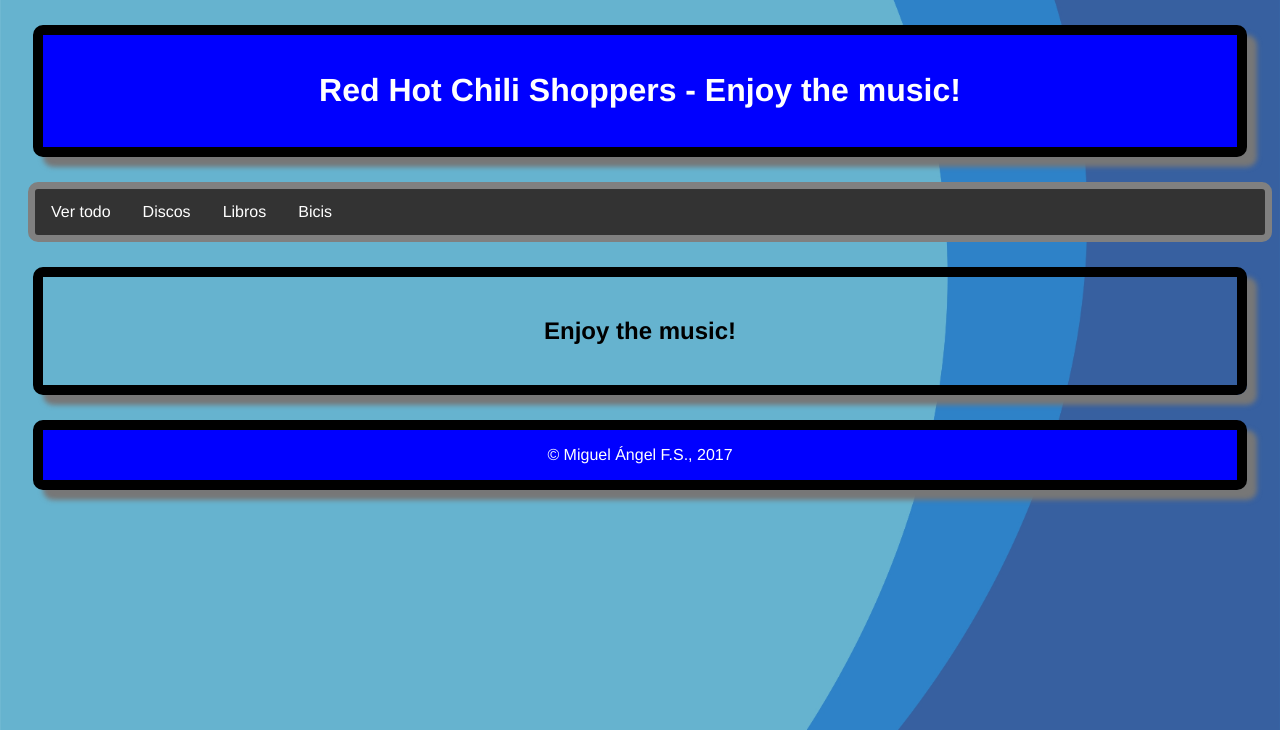
After one commit to mafesan/practicas-ltaw, a Django app: template p3-tienda-django/tienda/templates/mi_tienda/index_discos.html in a window 1280 px wide. The commit adds this page. Shown: the top 730 px of the page. Run offline with Django 3.2, Linux system fonts and the light colour scheme; the template is opened without the code that fills it, so the values that code supplies are empty.

Commit message:
Añadidos html y enlaces

```diff
--- a/p3-tienda-django/tienda/mi_tienda/urls.py
+++ b/p3-tienda-django/tienda/mi_tienda/urls.py
@@ -4,4 +4,8 @@ from . import views
 
 urlpatterns = [
     url(r'^$', views.index, name='index'),
+    url(r'product/', views.music_detail),
+    url(r'discos/$', views.music_index),
+    url(r'libros/$', views.book_index),
+    url(r'bicis/$', views.bike_index),
 ]
--- /dev/null
+++ b/p3-tienda-django/tienda/templates/mi_tienda/index_discos.html
@@ -0,0 +1,97 @@
+<!DOCTYPE html>
+<html lang="es-es">
+
+<head>
+    <title> RHCS - enjoy the music!</title>
+    <meta charset="UTF-8">
+    <meta name="description" content="Index">
+    <meta name="viewport" content="width=device-width, initial-scale=1.0">
+    <meta name="author" content="Miguel Angel Fernandez">
+
+    <style>
+    .header-footer {
+    padding: 1em;
+    color: white;
+    background-color: blue;
+    clear: left;
+    text-align: center;
+    }
+    body {
+        background-image: url("fondo.jpg");
+        background-repeat: no-repeat;
+        background-size: cover;
+        background-position: right top;
+        background-attachment: fixed;
+        font-family: helvetica;
+    }
+    .nav ul {
+        border: 7px solid gray;
+        border-radius: 10px;
+        list-style-type: none;
+        margin: 0;
+        margin-left:20px;
+        padding: 0;
+        overflow: hidden;
+        background-color: #333;
+    }
+
+    .nav li {
+        float: left;
+    }
+
+    .nav li a {
+        display: block;
+        color: white;
+        text-align: center;
+        padding: 14px 16px;
+        text-decoration: none;
+    }
+
+    div {
+        border: 10px solid black;
+        border-radius: 10px;
+        padding: 20px;
+        margin: 25px;
+        box-shadow: 10px 10px 5px #777777;
+    }
+    #img01 {
+        width:100px;
+        height:100px;
+        padding-right: 15px;
+    }
+    #tabla02 {
+        width:70%;
+        text-align: left;
+    }
+    #apt-list {
+        align: center;
+    }
+    </style>
+</head>
+
+<body>
+    <div class="header-footer">
+    <header>
+    <h1 align="center">Red Hot Chili Shoppers - Enjoy the music!</h1>
+    </header>
+    </div>
+    <nav class="nav">
+      <ul>
+    <li><a href="/tienda/">Ver todo</a></li>
+    <li><a href="/tienda/discos">Discos</a></li>
+    <li><a href="/tienda/libros">Libros</a></li>
+    <li><a href="/tienda/bicis">Bicis</a></li>
+  </ul>
+</nav>
+    <div>
+    <section>
+    <h1 align="center"> Enjoy the music! </h1>
+
+    </div>
+    <div class="header-footer">
+    <footer>
+        &copy; Miguel Ángel F.S., 2017
+    </footer>
+    </div>
+</body>
+</html>
```
Also changed, not shown: p3-tienda-django/tienda/mi_tienda/views.py (+16 -0 lines), p3-tienda-django/tienda/templates/mi_tienda/index.html (+27 -13 lines), p3-tienda-django/tienda/templates/mi_tienda/index_bicis.html (added, +97 -0 lines), p3-tienda-django/tienda/templates/mi_tienda/index_libros.html (added, +97 -0 lines), p3-tienda-django/tienda/tienda/urls.py (+3 -4 lines), p3-tienda-django/tienda/templates/mi_tienda/fondo.jpg (added).
